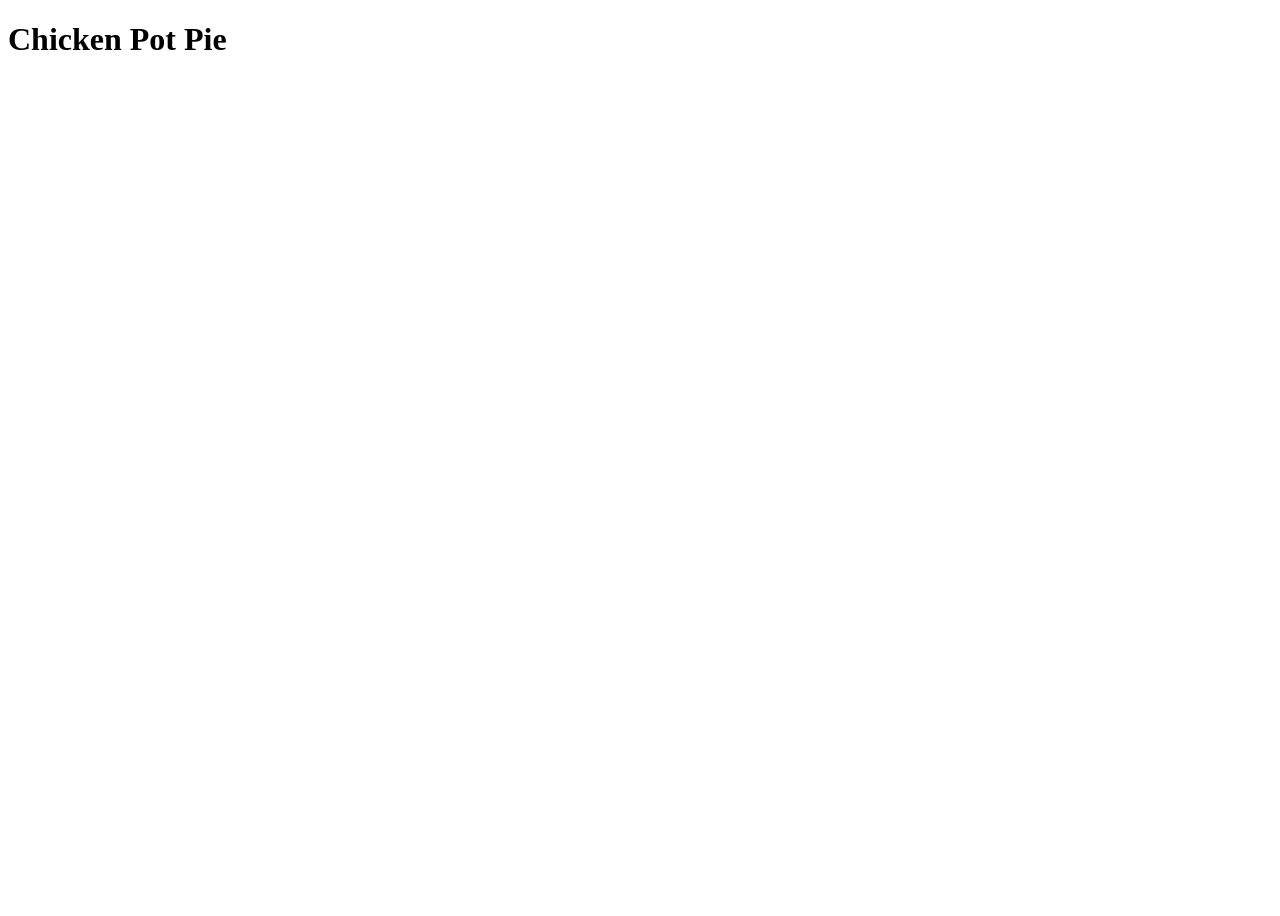
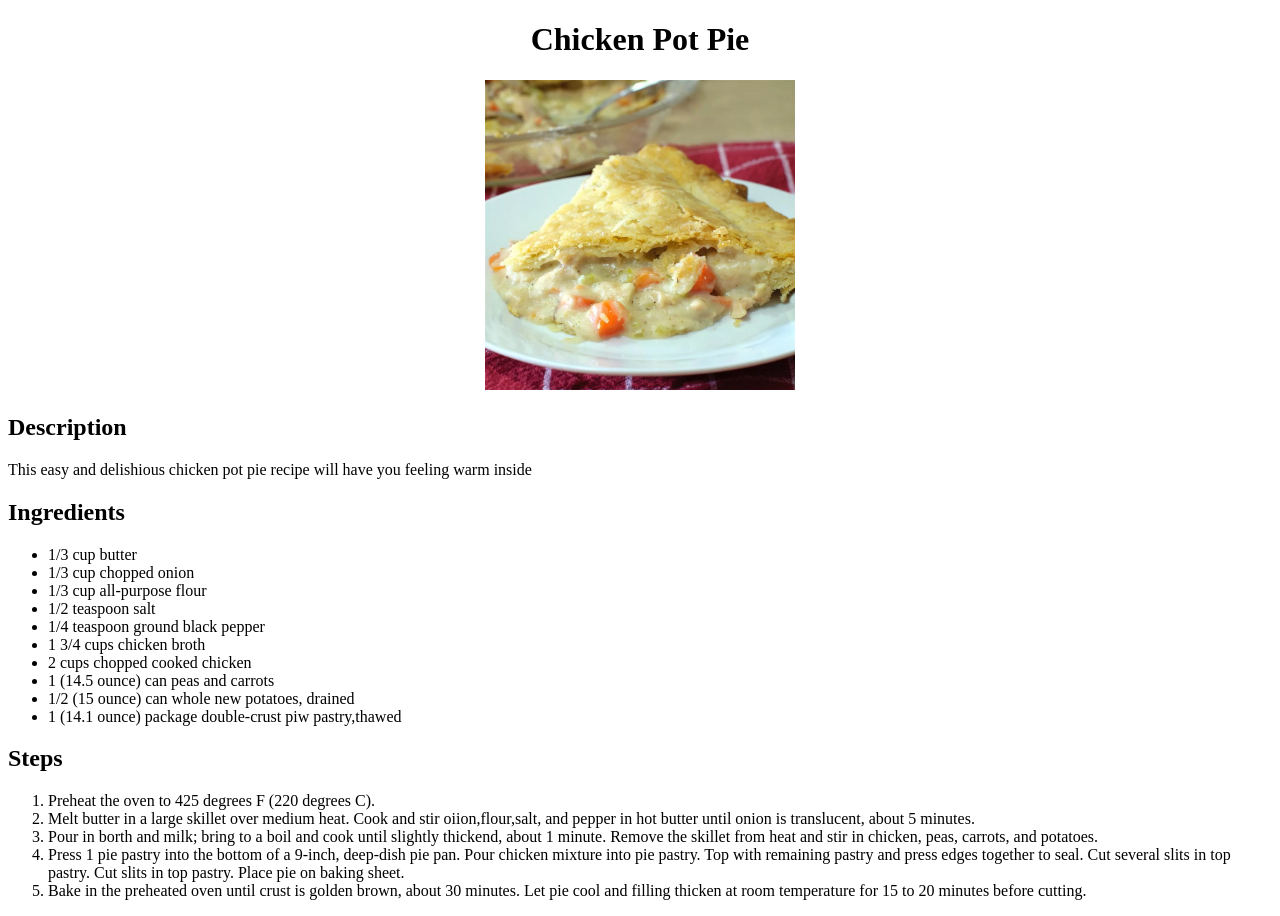
Before and after one commit to Perry-Coder/odin-recipes, a plain HTML site: page recipes/chicken-pot-pie.html in a window 1280 px wide. Before the commit the page ends 800 px from the top, so only its background shows below. Drawn offline with Linux system fonts and the light colour scheme.

Commit message:
Iteration 3

```diff
--- a/recipes/chicken-pot-pie.html
+++ b/recipes/chicken-pot-pie.html
@@ -5,6 +5,37 @@
     </head>
 
     <body>
-        <h1>Chicken Pot Pie</h1>
+        <h1><center>Chicken Pot Pie</center></h1>
+
+        <div style="text-align: center;">
+            <img src="../images/chicken-pot-pie.jpg" alt="Slice of Chicken Pot Pie" height="310" width="310">
+        </div>
+
+        <h2>Description</h2>
+        <p> This easy and delishious chicken pot pie recipe will have you feeling warm inside</p>
+
+        <h2>Ingredients</h2>
+        <ul>
+            <li>1/3 cup butter</li>
+            <li>1/3 cup chopped onion</li>
+            <li>1/3 cup all-purpose flour</li>
+            <li>1/2 teaspoon salt</li>
+            <li>1/4 teaspoon ground black pepper</li>
+            <li>1 3/4 cups chicken broth</li>
+            <li>2 cups chopped cooked chicken</li>
+            <li>1 (14.5 ounce) can peas and carrots</li>
+            <li>1/2 (15 ounce) can whole new potatoes, drained</li>
+            <li>1 (14.1 ounce) package double-crust piw pastry,thawed</li>
+        </ul>
+
+        <h2>Steps</h2>
+        <ol>
+            <li>Preheat the oven to 425 degrees F (220 degrees C).</li>
+            <li>Melt butter in a large skillet over medium heat. Cook and stir oiion,flour,salt, and pepper in hot butter until onion is translucent, about 5 minutes.</li>
+            <li>Pour in borth and milk; bring to a boil and cook until slightly thickend, about 1 minute. Remove the skillet from heat and stir in chicken, peas, carrots, and potatoes.</li>
+            <li>Press 1 pie pastry into the bottom of a 9-inch, deep-dish pie pan. Pour chicken mixture into pie pastry. Top with remaining pastry and press edges together to seal. Cut several slits in top pastry. Cut slits in top pastry. Place pie on baking sheet.</li>
+            <li>Bake in the preheated oven until crust is golden brown, about 30 minutes. Let pie cool and filling thicken at room temperature for 15 to 20 minutes before cutting.</li>
+        </ol>
+
     </body>
 </html>
```
Also changed, not shown: index.html (+1 -0 lines), images/chicken-pot-pie.jpg (added).
